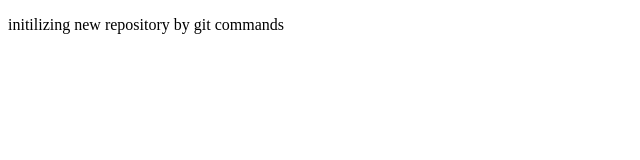
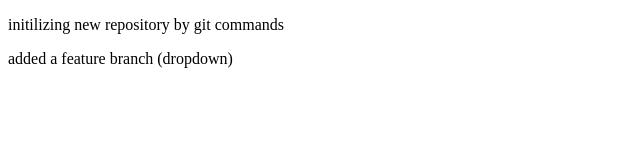
Before and after one commit to sambhusankar/localrepo, a plain HTML site: page index.html in a window 1280 px wide. Shown: the whole page, without its empty margins (0-640 px from the left). Drawn offline with Linux system fonts and the light colour scheme.

Commit message:
added dropdown

```diff
--- a/index.html
+++ b/index.html
@@ -6,5 +6,6 @@
 </head>
 <body>
   <p>initilizing new repository by git commands</p>
+  <p>added a feature branch (dropdown)</p>
 </body>
 </html>
```
